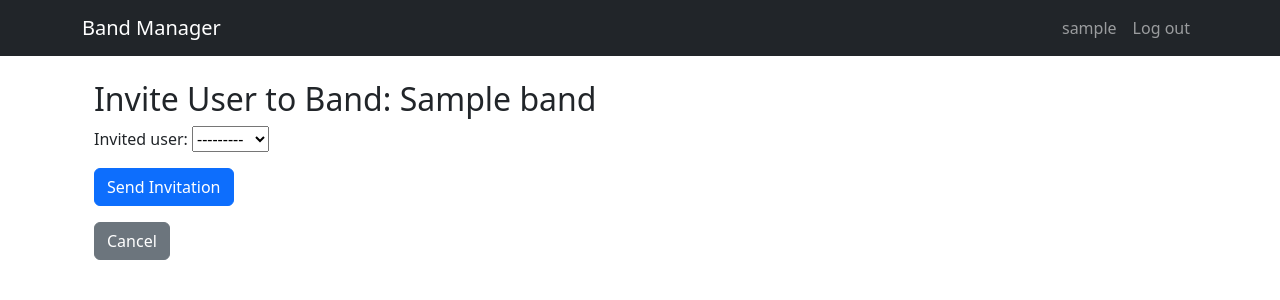
After one commit to RichardModin/set_lists, a Django app: page /bands/bands/1/invite/ in a window 1280 px wide. The commit adds this page. Shown: the top 300 px of the page. Run offline with Django 5.2, Linux system fonts and the light colour scheme; a user stored in the database is signed in; tables that the repository leaves empty hold one stand-in row (values such as "Sample post"); some libraries are stand-ins or nearby versions.

Commit message:
feat: users can now accept invites

```diff
--- a/bands/forms.py
+++ b/bands/forms.py
@@ -1,7 +1,12 @@
 from django import forms
-from .models import Band
+from .models import Band, BandInvite
 
 class BandForm(forms.ModelForm):
     class Meta:
         model = Band
         fields = ['name']
+
+class BandInviteForm(forms.ModelForm):
+    class Meta:
+        model = BandInvite
+        fields = ['invited_user']
--- a/bands/urls.py
+++ b/bands/urls.py
@@ -9,6 +9,6 @@ urlpatterns = [
     path('<int:band_id>/', views.band_detail, name='band_detail'),
     path('<int:band_id>/edit/', views.edit_band, name='edit_band'),
     path('<int:band_id>/delete/', views.delete_band, name='delete_band'),
-
     path('bands/<int:band_id>/invite/', views.invite_member, name='invite_member'),
+    path('invite/accept/<int:invite_id>/', views.accept_invite, name='accept_invite'),
 ]
--- a/bands/views.py
+++ b/bands/views.py
@@ -1,8 +1,10 @@
 from django.shortcuts import render, redirect, get_object_or_404
 from django.contrib.auth.decorators import login_required
 from django.contrib import messages
+from django.urls import reverse
 from bands.models import Band, BandInvite
-from .forms import BandForm
+from .forms import BandForm, BandInviteForm
+
 
 # Create your views here.
 @login_required
@@ -51,10 +53,45 @@ def delete_band(request, band_id):
 @login_required
 def invite_member(request, band_id):
     band = get_object_or_404(Band, id=band_id)
+
     if request.method == 'POST':
-        email = request.POST.get('email')
-        if email:
-            invite = BandInvite.objects.create(band=band, invited_user=email)
-            # Send email logic here
+        form = BandInviteForm(request.POST)
+        if form.is_valid():
+            invited_user = form.cleaned_data['invited_user']
+
+            # Check if an invite already exists for this user and band
+            if BandInvite.objects.filter(band=band, invited_user=invited_user).exists():
+                messages.error(request, "This user has already been invited to the band.")
+                return redirect('bands:invite_member', band_id=band.id)
+
+            # Create a BandInvite
+            BandInvite.objects.create(
+                band=band,
+                invited_user=invited_user,
+                invited_by=request.user
+            )
+
+            messages.success(request, "Invitation sent successfully.")
             return redirect('bands:band_detail', band_id=band.id)
-    return render(request, 'bands/invite_member.html', {'band': band})
+    else:
+        form = BandInviteForm()
+
+    return render(request, 'bands/invite_user.html', {'form': form, 'band': band})
+
+@login_required
+def accept_invite(request, invite_id):
+    invite = get_object_or_404(BandInvite, id=invite_id)
+
+    # Only allow the invited user to accept the invite
+    if invite.invited_user != request.user:
+        return redirect('bands:band_detail', band_id=invite.band.id)
+
+    # Mark the invite as accepted
+    invite.accepted = True
+    invite.save()
+
+    # Add the user to the band
+    invite.band.members.add(request.user)
+
+    messages.success(request, "You have successfully joined the band.")
+    return redirect('bands:band_detail', band_id=invite.band.id)
--- a/templates/bands/band_detail.html
+++ b/templates/bands/band_detail.html
@@ -15,8 +15,11 @@
 
   <!-- Band Members -->
     <div class="mb-4">
+      <div class="d-flex justify-content-between align-items-center">
         <h4>Members</h4>
-    <ul class="list-group">
+        <a href="{% url 'bands:invite_member' band.id %}" class="btn btn-sm btn-primary">Invite Member</a>
+      </div>
+      <ul class="list-group mt-2">
         {% for member in band.members.all %}
           <li class="list-group-item">{{ member.username }}</li>
         {% empty %}
--- /dev/null
+++ b/templates/bands/invite_user.html
@@ -0,0 +1,12 @@
+{% extends 'base.html' %}
+{% block content %}
+  <div class="container mt-4">
+    <h2>Invite User to Band: {{ band.name }}</h2>
+    <form method="POST">
+      {% csrf_token %}
+      {{ form.as_p }}
+      <button type="submit" class="btn btn-primary">Send Invitation</button>
+    </form>
+    <a href="{% url 'bands:band_detail' band.id %}" class="btn btn-secondary mt-3">Cancel</a>
+  </div>
+{% endblock %}
```
Also changed, not shown: templates/core/dashboard.html (+5 -2 lines), templates/core/setlist_form.html (+29 -14 lines). Lines whose indentation alone changed are shown as unchanged.
